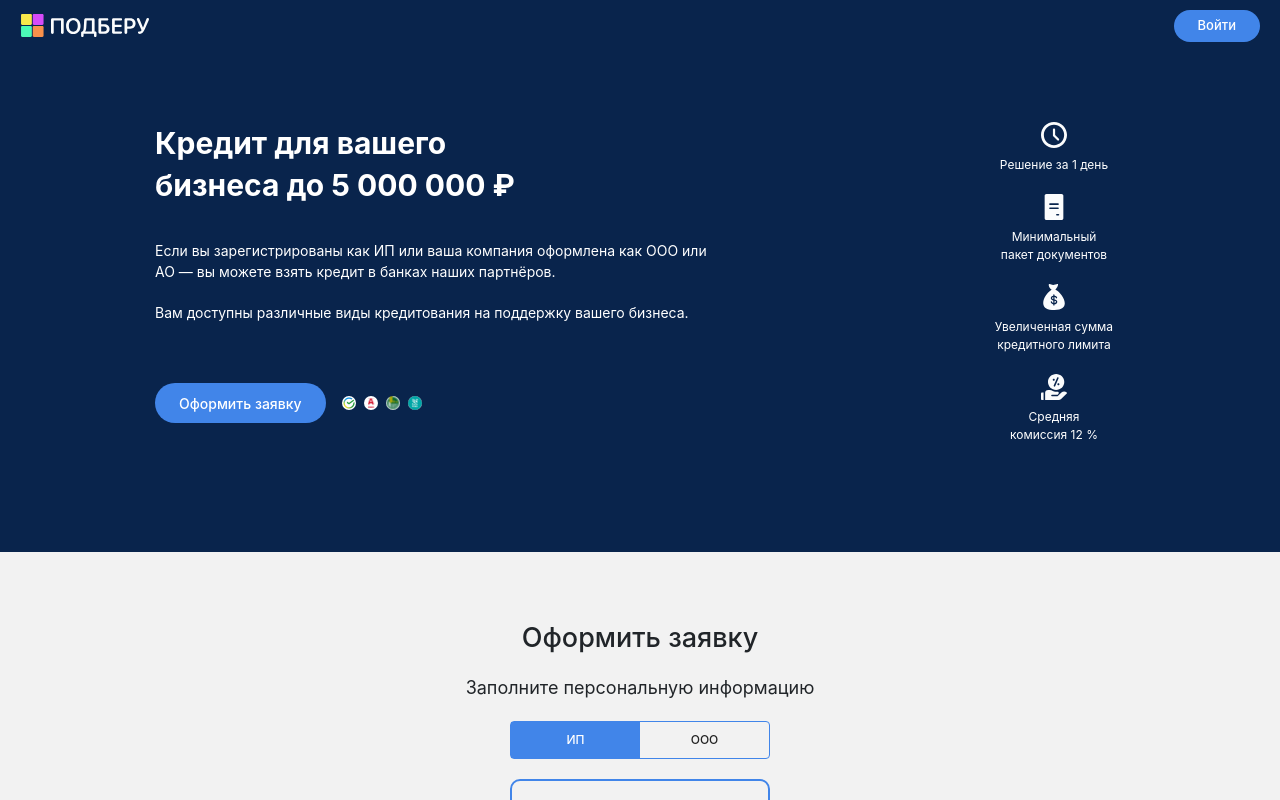
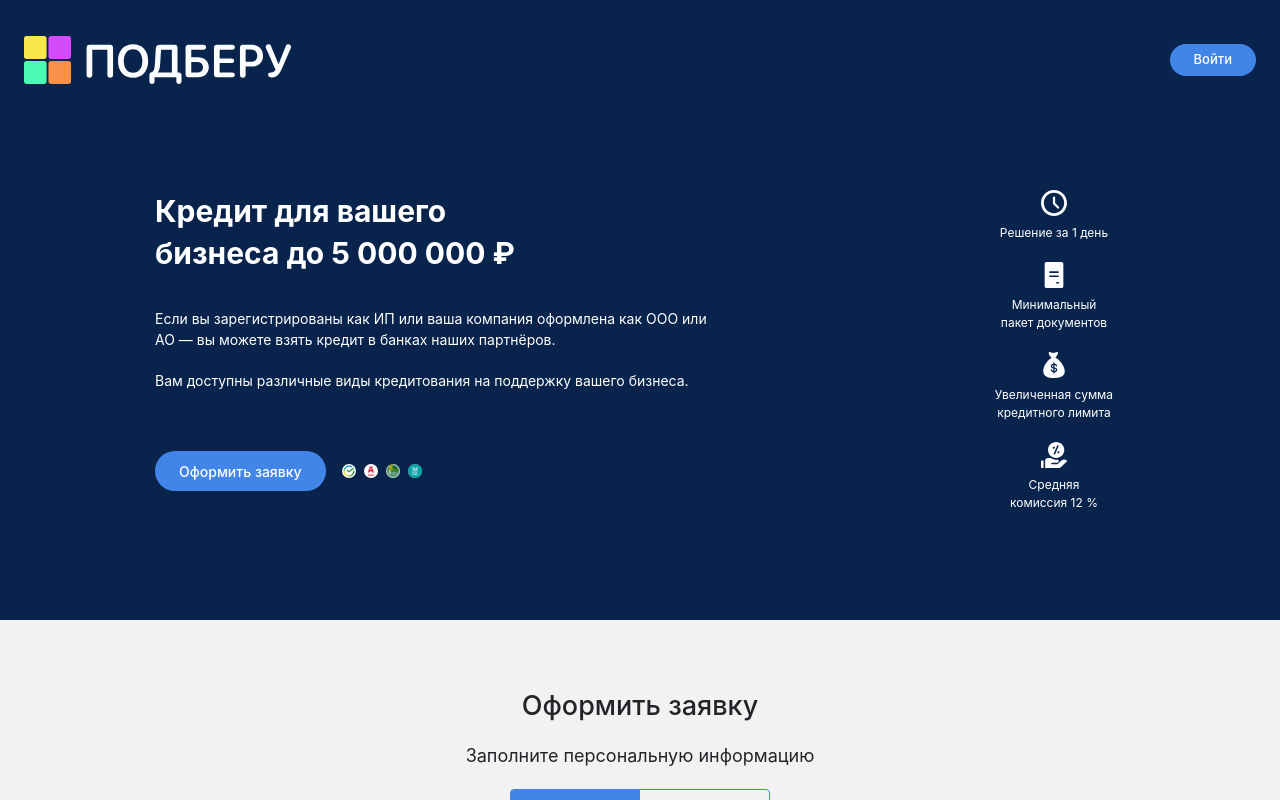
Before and after one commit to vanya6537/podberu-fe, a React (Create React App) app: page / in a window 1280 px wide. Built offline with nearby package versions, Linux system fonts and the light colour scheme; a web font is replaced by a local one.

Commit message:
fix(layout-header): new styles implementation

```diff
--- a/src/layout/Header.tsx
+++ b/src/layout/Header.tsx
@@ -10,8 +10,8 @@ const StyledHeader = styled.header`
   background-color: #09244c;
   display: flex;
   align-items: center;
-  height: 60px;
-  padding: 10px 20px;
+  min-height: 120px;
+  padding: 36px 24px;
   justify-content: space-between;
 `;
 
@@ -37,7 +37,7 @@ const Header = () => {
 
   return (
     <StyledHeader>
-      <Icon name="logo" width={130} onClick={isSignedIn ? goHome : goLanding} />
+      <Icon name="logo" height={48} onClick={isSignedIn ? goHome : goLanding} />
       {isSignedIn ? (
         <Button value="Профиль" onClick={goToProfile} />
       ) : (
```
